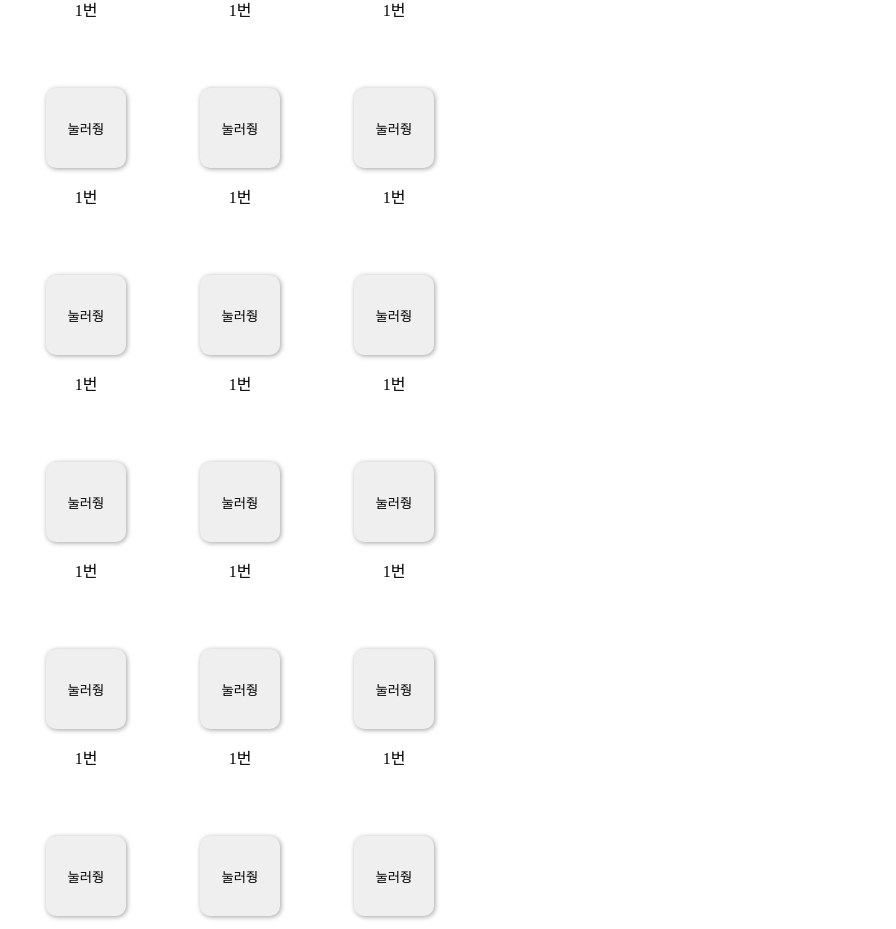
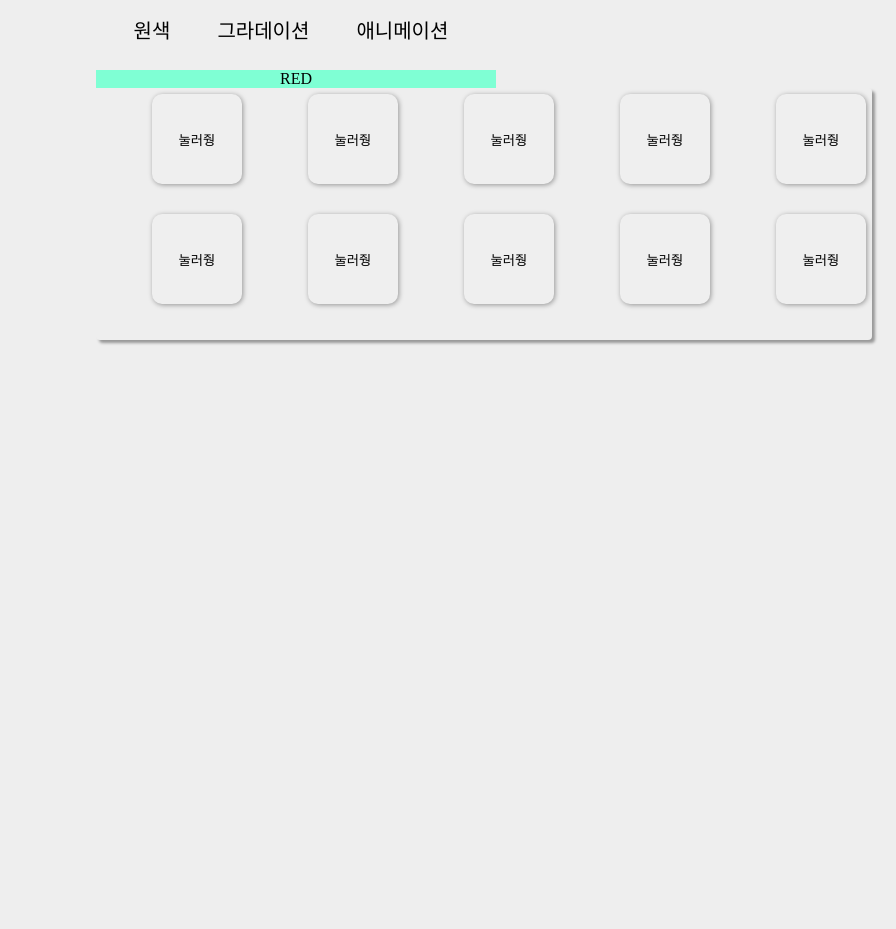
Before and after one commit to sejong-kid/new, a plain HTML site: page index.html in a window 1280 px wide. Shown: the part 123-1052 px from the top of the page, without its empty margins (384-1280 px from the left). After the commit the page ends 800 px from the top, so only its background shows below. Drawn offline with Linux system fonts and the light colour scheme.

Commit message:
2022.10.24 추가

```diff
--- a/index.html
+++ b/index.html
@@ -1,120 +1,44 @@
 <link rel="stylesheet" href="re.css">
+<header>
+  <div class="header">
+    <h1>Button</h1>
+    <nav>
+      <ul class="menu">
+        <li class="menu1"><a href="">원색</a></li>
+        <li class="menu2"><a href="">그라데이션</a></li>
+        <li class="menu3"><a href="">애니메이션</a></li>
+      </ul>
+    </nav>
+  </div>
+</header>
 
-<head>
-  <title>Button Test</title>
-</head>
+<main>
+  <div class="container">
+    <div id='btn1' class="btn1" type="button">
+      <ul class="btn">
+        <ol type="A">
+          <div class="select1">
+            RED
+          </div>
+          <div>
 
-<body>
-  <div id='btn1' class="btn1" type="button">
-    <ul class="btn" style="display:inline-block">
-      <li>
-        <span><button></button>
-          <p>1번</p>
-        </span>
-    </ul>
-    <ul class="btn" style="display:inline-block">
-      <li>
-        <span><button></button>
-          <p>1번</p>
-        </span>
-    </ul>
-    <ul class="btn" style="display:inline-block">
-      <li>
-        <span><button></button>
-          <p>1번</p>
-        </span>
-    </ul>
-    <ul class="btn" style="display:inline-block">
-      <li>
-        <span><button></button>
-          <p>1번</p>
-        </span>
-    </ul>
-    <ul class="btn" style="display:inline-block">
-      <li>
-        <span><button></button>
-          <p>1번</p>
-        </span>
-    </ul>
-    <ul class="btn" style="display:inline-block">
-      <li>
-        <span><button></button>
-          <p>1번</p>
-        </span>
-    </ul>
-    <ul class="btn" style="display:inline-block">
-      <li>
-        <span><button></button>
-          <p>1번</p>
-        </span>
-    </ul>
-    <ul class="btn" style="display:inline-block">
-      <li>
-        <span><button></button>
-          <p>1번</p>
-        </span>
-    </ul>
-    <ul class="btn" style="display:inline-block">
-      <li>
-        <span><button></button>
-          <p>1번</p>
-        </span>
-    </ul>
-    <ul class="btn" style="display:inline-block">
-      <li>
-        <span><button></button>
-          <p>1번</p>
-        </span>
-    </ul>
-    <ul class="btn" style="display:inline-block">
-      <li>
-        <span><button></button>
-          <p>1번</p>
-        </span>
-    </ul>
-    <ul class="btn" style="display:inline-block">
-      <li>
-        <span><button></button>
-          <p>1번</p>
-        </span>
-    </ul>
-    <ul class="btn" style="display:inline-block">
-      <li>
-        <span><button></button>
-          <p>1번</p>
-        </span>
-    </ul>
-    <ul class="btn" style="display:inline-block">
-      <li>
-        <span><button></button>
-          <p>1번</p>
-        </span>
-    </ul>
-    <ul class="btn" style="display:inline-block">
-      <li>
-        <span><button></button>
-          <p>1번</p>
-        </span>
-    </ul>
-    <ul class="btn" style="display:inline-block">
-      <li>
-        <span><button></button>
-          <p>1번</p>
-        </span>
-    </ul>
-    <ul class="btn" style="display:inline-block">
-      <li>
-        <span><button></button>
-          <p>1번</p>
-        </span>
-    </ul>
-    <ul class="btn" style="display:inline-block">
-      <li>
-        <span><button></button>
-          <p>1번</p>
-        </span>
-    </ul>
+            <li class="no1">
+              <button type="button" id="bt1"></button>
+              <button type="button" id="bt2"></button>
+              <button type="button" id="bt3"></button>
+              <button type="button" id="bt4"></button>
+              <button type="button" id="bt5"></button>
+              <button type="button" id="bt6"></button>
+              <button type="button" id="bt7"></button>
+              <button type="button" id="bt8"></button>
+              <button type="button" id="bt9"></button>
+              <button type="button" id="bt0"></button>
+            </li>
+          </div>
+        </ol>
+      </ul>
+    </div>
   </div>
-</body>
+</main>
 
 </html>
--- a/re.css
+++ b/re.css
@@ -1,32 +1,88 @@
+h1 {
+  text-align: center;
+  width: 0 auto;
+  font-size: 100px;
+  margin-left: 0;
+}
+
+nav {
+  text-align: center;
+  margin-top: -50px;
+  font-size: 20px;
+}
+
+a {
+  color: inherit;
+  text-decoration: none;
+  margin-left: 30px;
+}
+
+li {
+  display: inline-block;
+}
+
 body {
-  width: 500px;
-  max-width: 100%;
-  margin-left: auto;
-  margin-right: auto;
+  width: 480px;
+  margin: 0 auto;
+  background: #EEE;
 }
-ul{list-style: none;}
-li{
-  float: left;
+
+main {
   text-align: center;
-  margin-right: 30px;
-  margin-bottom: 15px;
 }
-button{
-  width: 80px;
-  height: 80px;
+
+ul {
+  list-style: none;
+}
+
+button {
+  width: 90px;
+  height: 90px;
+  margin-left: 50px;
+  margin-bottom: 30px;
   border: none;
   border-radius: 10px;
   box-shadow: 1px 1px 5px rgba(0, 0, 0, 0.374);
   transition: all 0.2s linear;
 }
-.btn button:after{
+
+.btn button:after {
   content: '눌러줭';
 }
 
-.btn button:hover{
-transform: scale(1.2);
+.btn button:hover {
+  transform: scale(1.2);
 }
-.btn button:hover:after{
 
-content: '꺄아';
+.btn button:hover:after {
+  content: '꺄아';
 }
+
+
+.no1{
+  box-shadow: 3px 3px 3px rgba(0, 0, 0, 0.363);
+  column-count: 5;
+}
+
+li .no1{
+  display: block;
+  text-align: center;
+  width: 0 auto;
+  margin-left: 0;
+}
+li{
+  text-align: center;
+  -webkit-tap-highlight-color: transparent;
+  align-items: center;
+  border-radius: 4px;
+  box-sizing: border-box;
+  justify-content: center;
+  padding: 6PX;
+}
+
+.select1{
+  text-align: center;
+  width: 0 auto;
+  background-color: aquamarine;
+
+}
```
